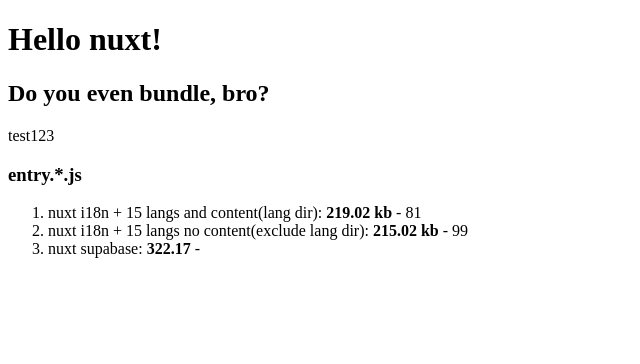
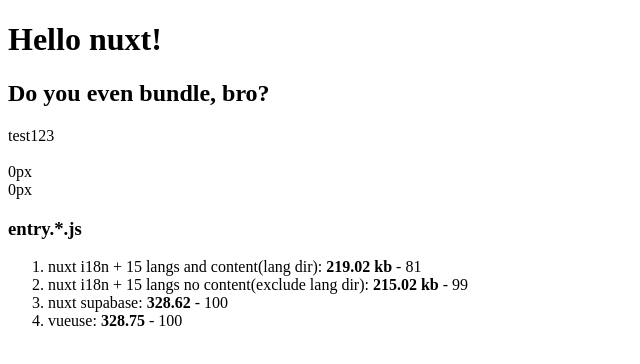
Before and after one commit to BobbaruK/nuxt-bundle-tehnique, a Nuxt app: page / in a window 1280 px wide. Shown: the top 364 px of the page, without its empty margins (0-640 px from the left). Built offline with nearby package versions, Linux system fonts and the light colour scheme; no server answers.

Commit message:
add vue use

```diff
--- a/nuxt.config.ts
+++ b/nuxt.config.ts
@@ -26,7 +26,7 @@
     },
     pageTransition: { name: "page", mode: "out-in" },
   },
-  modules: ["@nuxtjs/i18n", "@nuxtjs/supabase"],
+  modules: ["@nuxtjs/i18n", "@nuxtjs/supabase", "@vueuse/nuxt"],
   i18n: {
     // precompile: { strictMessage: false }, // allow html tag into the translations: XSS vulnerability
     locales: [
--- a/package.json
+++ b/package.json
@@ -14,5 +14,8 @@
     "@nuxtjs/supabase": "^1.0.2",
     "@types/node": "^18.17.3",
     "nuxt": "^3.6.5"
+  },
+  "dependencies": {
+    "@vueuse/nuxt": "^10.3.0"
   }
 }
--- a/pages/index.vue
+++ b/pages/index.vue
@@ -18,13 +18,21 @@
     en: { test: "test123" },
   },
 });
+
+import { useMouse } from "@vueuse/core";
+
+const { x, y, sourceType } = useMouse();
 </script>
 
 <template>
   <div>
     <h1>Hello nuxt!</h1>
     <h2>Do you even bundle, bro?</h2>
-    {{ t("test") }} <br />
+    {{ t("test") }} <br /> <br />
+
+    {{ x }}px <br />
+    {{ y }}px <br />
+    {{ sourceType }}
     <h3>entry.*.js</h3>
     <ol>
       <li>
@@ -35,7 +43,8 @@
         nuxt i18n + 15 langs no content(exclude lang dir):
         <strong>215.02 kb</strong> - 99
       </li>
-      <li>nuxt supabase: <strong>322.17</strong> -</li>
+      <li>nuxt supabase: <strong>328.62</strong> - 100</li>
+      <li>vueuse: <strong>328.75</strong> - 100</li>
     </ol>
   </div>
 </template>
```
Also changed, not shown: 1 other file (tests, documents, lock files or other folders).
